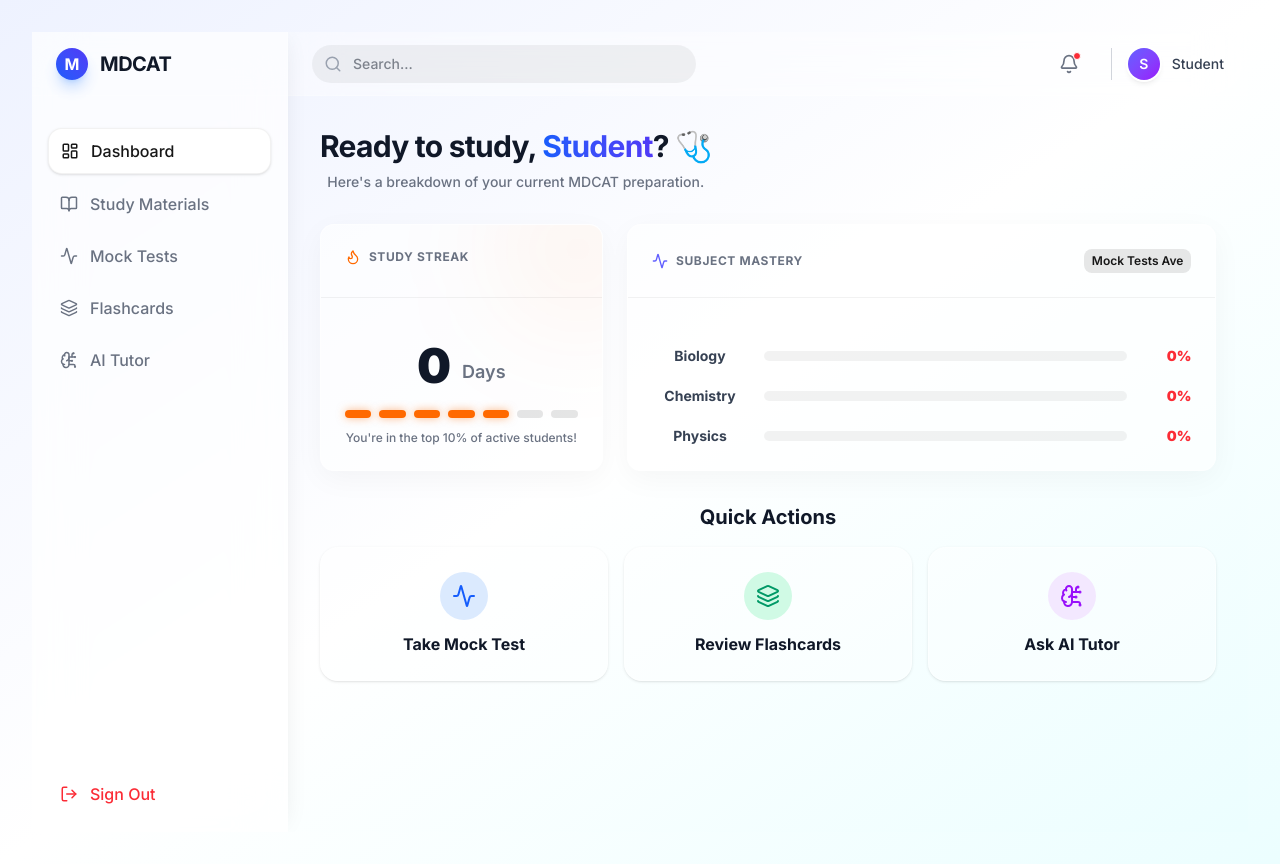
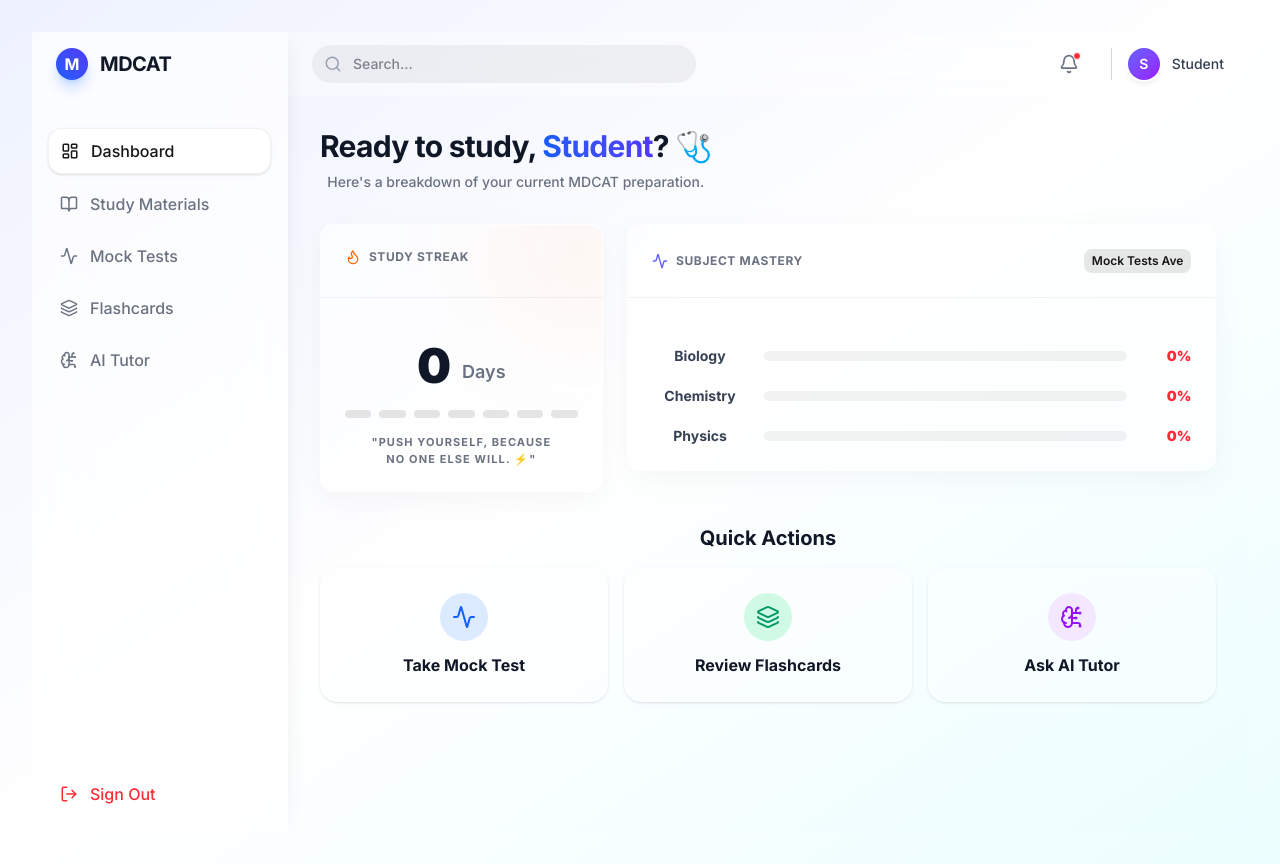
Before and after one commit to Mavia-Jabbar/Med-Quest, a React (Vite) app: page /Dashboard in a window 1280 px wide. Built offline with nearby package versions, Linux system fonts and the light colour scheme; no server answers; the database is empty; sample sign-in values are in the browser's storage.

Commit message:
feat: Hooked up StreakWidget cells directly to Firestore telemetry values and injected randomized MDCAT motivation quotes

```diff
--- a/src/components/dashboard/StreakWidget.jsx
+++ b/src/components/dashboard/StreakWidget.jsx
@@ -3,7 +3,23 @@ import { Card, CardContent, CardHeader, CardTitle } from '@/components/ui/card';
 import { Flame } from 'lucide-react';
 import HoverTiltCard from '@/components/ui/HoverTiltCard';
 
+const QUOTES = [
+  "Every day is a step closer to the white coat. 🩺",
+  "Push yourself, because no one else will. ⚡",
+  "Discipline bridges the gap between goals and results. 🎯",
+  "Pain is temporary, a medical degree is forever. 🧠",
+  "The secret to getting ahead is getting started. 🚀",
+  "Small daily improvements build massive success. 📈",
+  "Fall in love with the process, not just the result. 📖"
+];
+
 export default function StreakWidget({ currentStreak }) {
+  // Select a consistent random quote per render
+  const quote = React.useMemo(() => QUOTES[Math.floor(Math.random() * QUOTES.length)], []);
+
+  // Limit cells to 7 for visual loop. If streak > 7, it stays maximum filled to reward the user!
+  const activeCells = Math.min(currentStreak, 7);
+
   return (
     <HoverTiltCard>
       <Card className="bg-white/60 dark:bg-black/50 backdrop-blur-xl border-white/40 dark:border-white/10 shadow-[0_8px_30px_rgb(0,0,0,0.04)] hover:-translate-y-1 hover:shadow-[0_8px_30px_rgb(0,0,0,0.08)] transition-all duration-500 relative overflow-hidden group h-full">
@@ -20,10 +36,19 @@ export default function StreakWidget({ currentStreak }) {
           </div>
           <div className="flex gap-2 w-full mt-5">
             {[...Array(7)].map((_, i) => (
-              <div key={i} className={`flex-1 h-2 rounded-full ${i < 5 ? "bg-orange-500 shadow-[0_0_8px_rgba(249,115,22,0.5)]" : "bg-black/10 dark:bg-white/10"}`}></div>
+              <div
+                key={i}
+                className={`flex-1 h-2 rounded-full transition-all duration-700 ${
+                  i < activeCells
+                    ? "bg-orange-500 shadow-[0_0_8px_rgba(249,115,22,0.6)] animate-pulse"
+                    : "bg-black/10 dark:bg-white/10"
+                }`}
+              ></div>
             ))}
           </div>
-          <p className="text-xs font-medium text-gray-500 mt-3 text-center">You're in the top 10% of active students!</p>
+          <p className="text-[11px] uppercase tracking-widest font-bold text-gray-500 mt-4 text-center px-4 w-full">
+            "{quote}"
+          </p>
         </CardContent>
       </Card>
     </HoverTiltCard>
```
